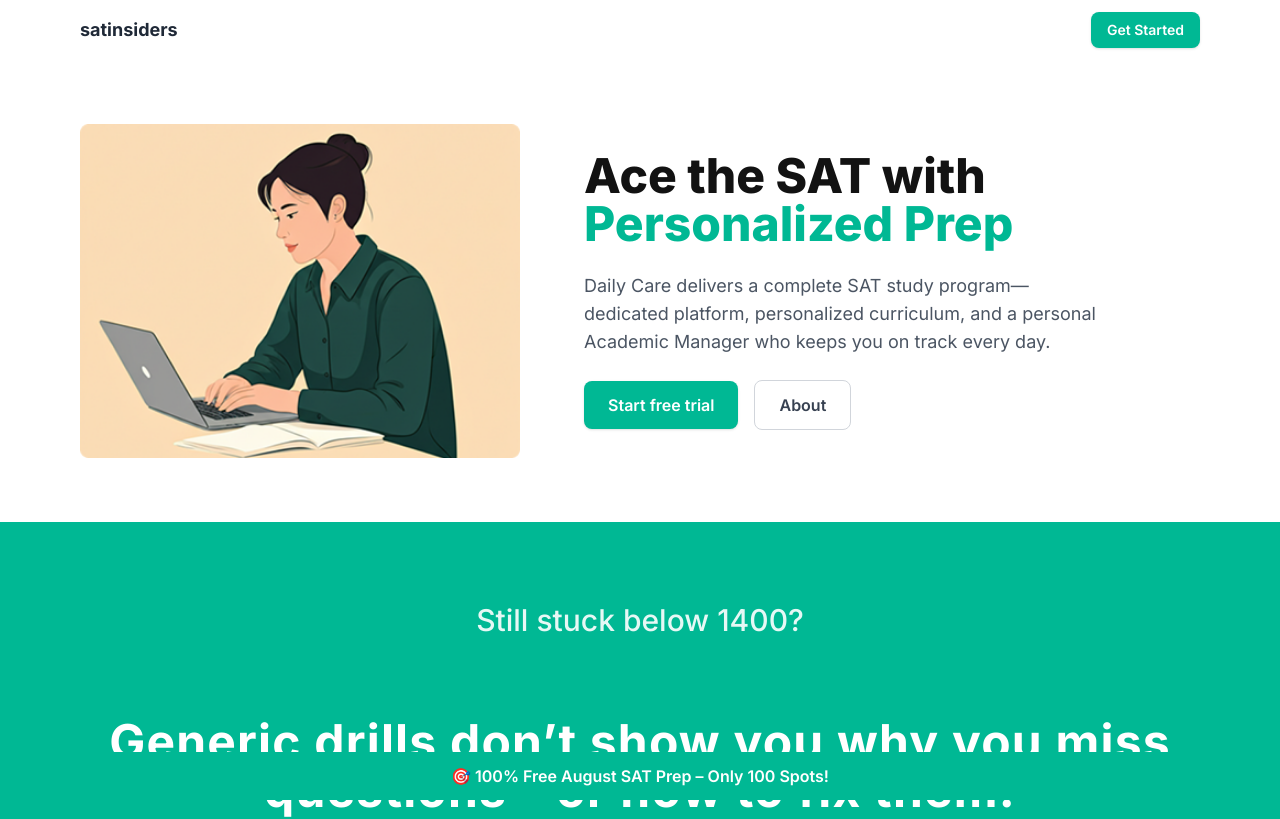
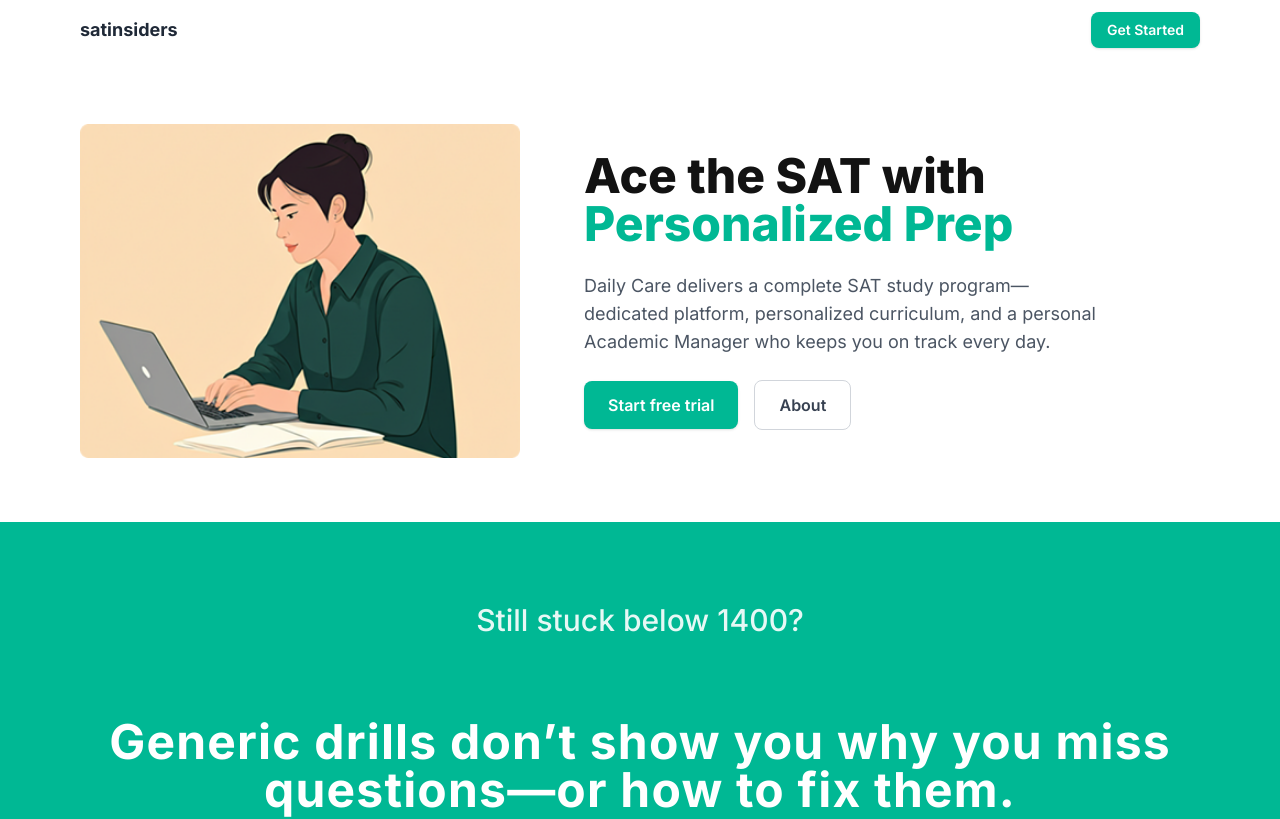
Before and after one commit to satinsiders/daily-care-landing, a Next.js app: page / in a window 1280 px wide. Shown: the top 819 px of the page. Built offline with nearby package versions, Linux system fonts and the light colour scheme.

Commit message:
Remove sticky footer

```diff
--- a/components/StickyFooter.js
+++ /dev/null
@@ -1,9 +0,0 @@
-import React from "react";
-
-export default function StickyFooter() {
-  return (
-    <div className="fixed bottom-0 left-0 w-full bg-accent text-white text-center py-3 px-4 z-50 font-semibold">
-      🎯 100% Free August SAT Prep – Only 100 Spots!
-    </div>
-  );
-}
--- a/pages/_app.js
+++ b/pages/_app.js
@@ -1,10 +1,5 @@
 import "../styles/globals.css";
-import StickyFooter from "../components/StickyFooter";
 
 export default function MyApp({ Component, pageProps }) {
-  return (
-    <>
-      <Component {...pageProps} />
-      <StickyFooter />
-    </>
-  );}
+  return <Component {...pageProps} />;
+}
```
